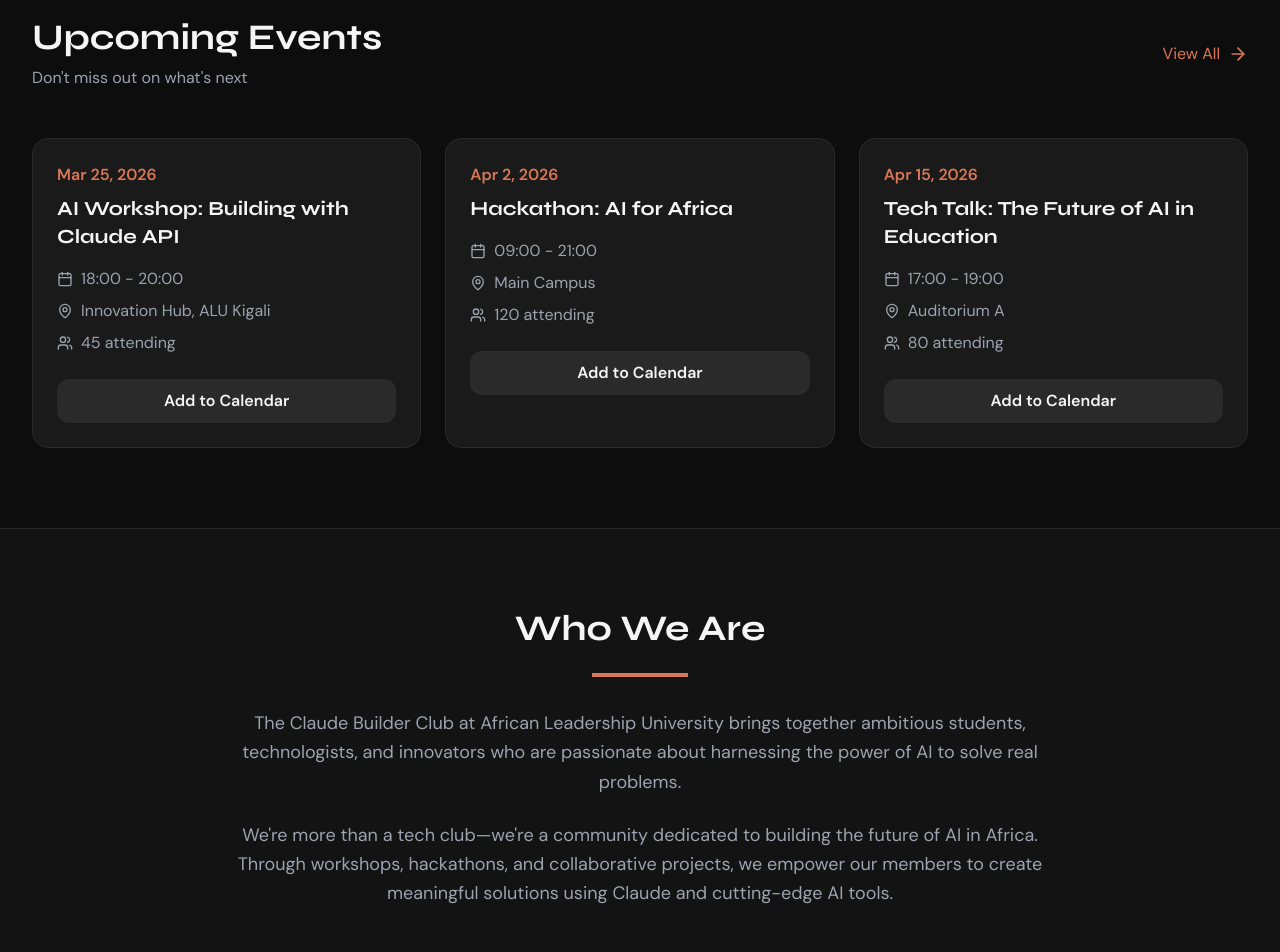
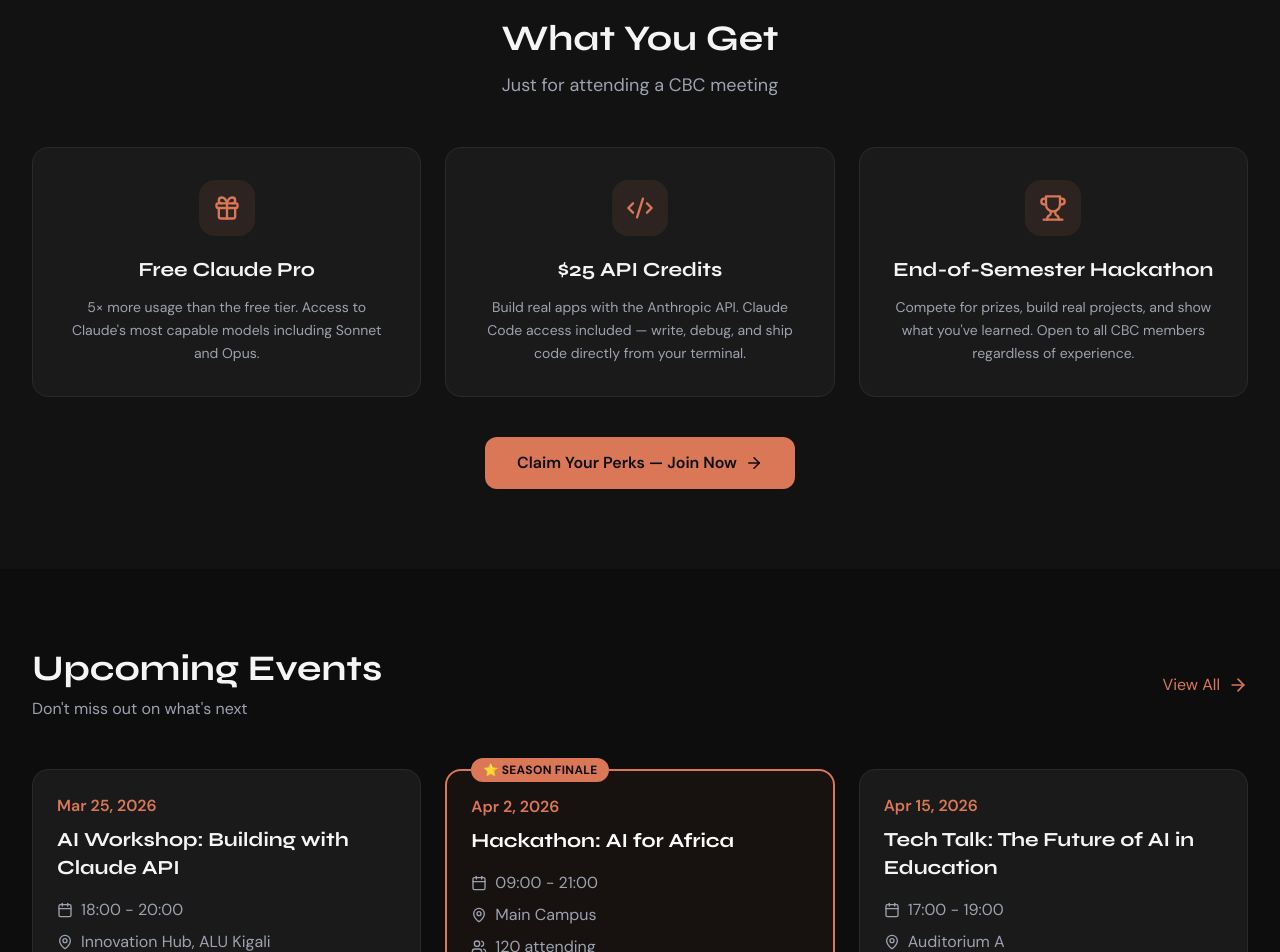
Before and after one commit to Claude-Builder-Club-ALU/cbc-website, a React (Vite) app: page / in a window 1280 px wide. Shown: the part 1280-2232 px from the top of the page. Built offline with nearby package versions, Linux system fonts and the light colour scheme.

Commit message:
feat: enhance Home page with new member perks section and event features

```diff
--- a/src/app/pages/Home.tsx
+++ b/src/app/pages/Home.tsx
@@ -1,5 +1,5 @@
 import { Link } from "react-router";
-import { ArrowRight, Calendar, MapPin, Users } from "lucide-react";
+import { ArrowRight, Calendar, MapPin, Users, Gift, Code2, Trophy, Shield, Zap, Globe } from "lucide-react";
 import { PhotoCarousel } from "../components/PhotoCarousel";
 import { TestimonialCarousel } from "../components/TestimonialCarousel";
 
@@ -12,6 +12,7 @@
       time: "18:00 - 20:00",
       location: "Innovation Hub, ALU Kigali",
       attendees: 45,
+      featured: false,
     },
     {
       id: 2,
@@ -20,6 +21,7 @@
       time: "09:00 - 21:00",
       location: "Main Campus",
       attendees: 120,
+      featured: true,
     },
     {
       id: 3,
@@ -28,11 +30,11 @@
       time: "17:00 - 19:00",
       location: "Auditorium A",
       attendees: 80,
+      featured: false,
     },
   ];
 
   const addToCalendar = (event: typeof upcomingEvents[0]) => {
-    // Generate .ics file content
     const eventDate = new Date(event.date + "T" + event.time.split(" - ")[0]);
     const endDate = new Date(event.date + "T" + event.time.split(" - ")[1]);
 
@@ -58,9 +60,8 @@
 
   return (
     <div>
-      {/* Hero Section */}
+      {/* ── Hero ──────────────────────────────────────────────────────────────── */}
       <section className="relative min-h-[90vh] flex items-center justify-center overflow-hidden">
-        {/* Background gradient */}
         <div className="absolute inset-0 bg-gradient-to-b from-[#D97757]/5 via-transparent to-transparent"></div>
 
         <div className="relative z-10 max-w-7xl mx-auto px-4 sm:px-6 lg:px-8 py-20 text-center">
@@ -75,19 +76,22 @@
             </div>
           </div>
 
-          {/* Headline */}
+          {/* "All majors welcome" badge */}
+          <div className="inline-flex items-center gap-2 bg-[#D97757]/10 border border-[#D97757]/30 text-[#D97757] text-sm font-medium px-4 py-1.5 rounded-full mb-8">
+            <span className="w-2 h-2 rounded-full bg-[#D97757] animate-pulse"></span>
+            Open to all majors · No coding experience required
+          </div>
+
           <h1 className="text-5xl sm:text-6xl lg:text-7xl font-bold mb-6 leading-tight">
             Build the future.
             <br />
             <span className="text-[#D97757]">With AI.</span>
           </h1>
 
-          {/* Subtext */}
           <p className="text-xl sm:text-2xl text-[#9CA3AF] max-w-3xl mx-auto mb-12 leading-relaxed">
             Join the Claude Builder Club at African Leadership University. Where tech meets African excellence.
           </p>
 
-          {/* CTAs */}
           <div className="flex flex-col sm:flex-row items-center justify-center gap-4">
             <a
               href="https://www.jotform.com/253555944387168"
@@ -107,17 +111,73 @@
           </div>
         </div>
 
-        {/* Decorative elements */}
         <div className="absolute top-20 left-10 w-72 h-72 bg-[#D97757]/10 rounded-full blur-3xl"></div>
         <div className="absolute bottom-20 right-10 w-96 h-96 bg-[#D97757]/5 rounded-full blur-3xl"></div>
       </section>
 
-      {/* Photo Carousel */}
+      {/* ── Photo Carousel ────────────────────────────────────────────────────── */}
       <section className="py-16 border-t border-[#2A2A2A]">
         <PhotoCarousel />
       </section>
 
-      {/* Upcoming Events */}
+      {/* ── Member Perks ─────────────────────────────────────────────────────── */}
+      <section className="py-20 border-t border-[#2A2A2A] bg-[#1A1A1A]/40">
+        <div className="max-w-7xl mx-auto px-4 sm:px-6 lg:px-8">
+          <div className="text-center mb-12">
+            <h2 className="text-4xl font-bold mb-3">What You Get</h2>
+            <p className="text-[#9CA3AF] text-lg">Just for attending a CBC meeting</p>
+          </div>
+
+          <div className="grid grid-cols-1 md:grid-cols-3 gap-6">
+            {/* Perk 1 — Claude Pro */}
+            <div className="bg-[#1A1A1A] border border-[#2A2A2A] rounded-2xl p-8 hover:border-[#D97757]/50 transition-all group text-center">
+              <div className="w-14 h-14 bg-[#D97757]/10 rounded-2xl flex items-center justify-center mx-auto mb-5 group-hover:bg-[#D97757]/20 transition-colors">
+                <Gift size={28} className="text-[#D97757]" />
+              </div>
+              <h3 className="text-xl font-bold mb-3">Free Claude Pro</h3>
+              <p className="text-[#9CA3AF] leading-relaxed text-sm">
+                5× more usage than the free tier. Access to Claude's most capable models including Sonnet and Opus.
+              </p>
+            </div>
+
+            {/* Perk 2 — API Credits */}
+            <div className="bg-[#1A1A1A] border border-[#2A2A2A] rounded-2xl p-8 hover:border-[#D97757]/50 transition-all group text-center">
+              <div className="w-14 h-14 bg-[#D97757]/10 rounded-2xl flex items-center justify-center mx-auto mb-5 group-hover:bg-[#D97757]/20 transition-colors">
+                <Code2 size={28} className="text-[#D97757]" />
+              </div>
+              <h3 className="text-xl font-bold mb-3">$25 API Credits</h3>
+              <p className="text-[#9CA3AF] leading-relaxed text-sm">
+                Build real apps with the Anthropic API. Claude Code access included — write, debug, and ship code directly from your terminal.
+              </p>
+            </div>
+
+            {/* Perk 3 — Hackathon */}
+            <div className="bg-[#1A1A1A] border border-[#2A2A2A] rounded-2xl p-8 hover:border-[#D97757]/50 transition-all group text-center">
+              <div className="w-14 h-14 bg-[#D97757]/10 rounded-2xl flex items-center justify-center mx-auto mb-5 group-hover:bg-[#D97757]/20 transition-colors">
+                <Trophy size={28} className="text-[#D97757]" />
+              </div>
+              <h3 className="text-xl font-bold mb-3">End-of-Semester Hackathon</h3>
+              <p className="text-[#9CA3AF] leading-relaxed text-sm">
+                Compete for prizes, build real projects, and show what you've learned. Open to all CBC members regardless of experience.
+              </p>
+            </div>
+          </div>
+
+          <div className="text-center mt-10">
+            <a
+              href="https://www.jotform.com/253555944387168"
+              target="_blank"
+              rel="noopener noreferrer"
+              className="inline-flex items-center gap-2 bg-[#D97757] text-[#0D0D0D] px-8 py-3.5 rounded-xl font-semibold hover:bg-[#E08967] transition-all hover:shadow-lg hover:shadow-[#D97757]/30"
+            >
+              Claim Your Perks — Join Now
+              <ArrowRight size={18} />
+            </a>
+          </div>
+        </div>
+      </section>
+
+      {/* ── Upcoming Events ───────────────────────────────────────────────────── */}
       <section className="py-20 max-w-7xl mx-auto px-4 sm:px-6 lg:px-8">
         <div className="flex items-center justify-between mb-12">
           <div>
@@ -137,8 +197,20 @@
           {upcomingEvents.map((event) => (
             <div
               key={event.id}
-              className="bg-[#1A1A1A] border border-[#2A2A2A] rounded-2xl p-6 hover:border-[#D97757] transition-all group"
+              className={`rounded-2xl p-6 transition-all group relative ${
+                event.featured
+                  ? "bg-[#D97757]/5 border-2 border-[#D97757] hover:border-[#E08967]"
+                  : "bg-[#1A1A1A] border border-[#2A2A2A] hover:border-[#D97757]"
+              }`}
             >
+              {event.featured && (
+                <div className="absolute -top-3.5 left-6">
+                  <span className="bg-[#D97757] text-[#0D0D0D] text-xs font-bold px-3 py-1 rounded-full tracking-wide uppercase">
+                    ⭐ Season Finale
+                  </span>
+                </div>
+              )}
+
               <div className="text-[#D97757] font-semibold mb-2">
                 {new Date(event.date).toLocaleDateString("en-US", {
                   month: "short",
@@ -146,7 +218,7 @@
                   year: "numeric",
                 })}
               </div>
-              <h3 className="text-xl font-bold mb-4 group-hover:text-[#D97757] transition-colors">
+              <h3 className={`text-xl font-bold mb-4 transition-colors ${event.featured ? "text-white" : "group-hover:text-[#D97757]"}`}>
                 {event.title}
               </h3>
               <div className="space-y-2 text-[#9CA3AF] mb-6">
@@ -165,7 +237,11 @@
               </div>
               <button
                 onClick={() => addToCalendar(event)}
-                className="w-full bg-[#2A2A2A] text-[#F5F5F5] py-2.5 rounded-xl hover:bg-[#D97757] hover:text-[#0D0D0D] transition-all font-semibold"
+                className={`w-full py-2.5 rounded-xl font-semibold transition-all ${
+                  event.featured
+                    ? "bg-[#D97757] text-[#0D0D0D] hover:bg-[#E08967]"
+                    : "bg-[#2A2A2A] text-[#F5F5F5] hover:bg-[#D97757] hover:text-[#0D0D0D]"
+                }`}
               >
                 Add to Calendar
               </button>
@@ -182,22 +258,81 @@
         </Link>
       </section>
 
-      {/* Who We Are */}
+      {/* ── Who We Are ───────────────────────────────────────────────────────── */}
       <section className="py-20 bg-[#1A1A1A]/50 border-y border-[#2A2A2A]">
-        <div className="max-w-4xl mx-auto px-4 sm:px-6 lg:px-8 text-center">
+        <div className="max-w-5xl mx-auto px-4 sm:px-6 lg:px-8 text-center">
           <h2 className="text-4xl font-bold mb-6">Who We Are</h2>
           <div className="h-1 w-24 bg-[#D97757] mx-auto mb-8"></div>
-          <p className="text-lg text-[#9CA3AF] leading-relaxed mb-6">
-            The Claude Builder Club at African Leadership University brings together ambitious students, technologists, and innovators who are passionate about harnessing the power of AI to solve real problems.
+
+          <p className="text-lg text-[#9CA3AF] leading-relaxed mb-4">
+            The Claude Builder Club at ALU is an inclusive community for students interested in exploring AI development, developing technical skills, and learning about the benefits and risks of AI.
           </p>
-          <p className="text-lg text-[#9CA3AF] leading-relaxed">
-            We're more than a tech club—we're a community dedicated to building the future of AI in Africa. Through workshops, hackathons, and collaborative projects, we empower our members to create meaningful solutions using Claude and cutting-edge AI tools.
+          <p className="text-lg text-[#9CA3AF] leading-relaxed mb-14">
+            We don't just get answers from AI — <span className="text-white font-medium">we build AI-assisted solutions</span>. We teach students not just <em>how</em> to use Claude, but <em>when</em> and <em>why</em>. Through workshops, hackathons, and collaborative projects, members tackle real problems in health, education, and economic opportunity.
           </p>
+
+          {/* 4 Values */}
+          <div className="grid grid-cols-1 sm:grid-cols-2 lg:grid-cols-4 gap-4">
+            {[
+              { emoji: "✅", title: "All are welcome", desc: "No CS degree needed. Any major, any skill level." },
+              { emoji: "📚", title: "Continuous learners", desc: "Whether you've never coded or shipped apps for years — there's always more to learn." },
+              { emoji: "💡", title: "Foster creativity", desc: "Build solutions for anything that sparks your interest." },
+              { emoji: "🤝", title: "Fun & engaging", desc: "Connect with peers, learn from guest speakers, and enjoy the community." },
+            ].map((v) => (
+              <div key={v.title} className="bg-[#1A1A1A] border border-[#2A2A2A] rounded-2xl p-6 hover:border-[#D97757]/40 transition-all">
+                <div className="text-3xl mb-3">{v.emoji}</div>
+                <h4 className="font-bold text-white mb-2">{v.title}</h4>
+                <p className="text-[#9CA3AF] text-sm leading-relaxed">{v.desc}</p>
+              </div>
+            ))}
+          </div>
         </div>
       </section>
 
-      {/* Testimonials */}
-      <section className="py-20">
+      {/* ── Why Claude? ──────────────────────────────────────────────────────── */}
+      <section className="py-20 max-w-7xl mx-auto px-4 sm:px-6 lg:px-8">
+        <div className="text-center mb-12">
+          <h2 className="text-4xl font-bold mb-3">Why Claude?</h2>
+          <p className="text-[#9CA3AF] text-lg max-w-2xl mx-auto">
+            Not all AI tools are built the same. Here's why we build with Claude.
+          </p>
+        </div>
+
+        <div className="grid grid-cols-1 md:grid-cols-3 gap-6">
+          <div className="bg-[#1A1A1A] border border-[#2A2A2A] rounded-2xl p-8 hover:border-[#D97757]/50 transition-all">
+            <div className="w-12 h-12 bg-[#D97757]/10 rounded-xl flex items-center justify-center mb-5">
+              <Shield size={24} className="text-[#D97757]" />
+            </div>
+            <h3 className="text-xl font-bold mb-3">Safety-First</h3>
+            <p className="text-[#9CA3AF] text-sm leading-relaxed">
+              Built by Anthropic with Constitutional AI — designed to be helpful, harmless, and honest. Claude is engineered to be transparent about what it doesn't know.
+            </p>
+          </div>
+
+          <div className="bg-[#1A1A1A] border border-[#2A2A2A] rounded-2xl p-8 hover:border-[#D97757]/50 transition-all">
+            <div className="w-12 h-12 bg-[#D97757]/10 rounded-xl flex items-center justify-center mb-5">
+              <Zap size={24} className="text-[#D97757]" />
+            </div>
+            <h3 className="text-xl font-bold mb-3">Built for Builders</h3>
+            <p className="text-[#9CA3AF] text-sm leading-relaxed">
+              Claude Code lets you delegate complex coding tasks from your terminal. From architecture to deployment — Claude accelerates every step of the software development lifecycle.
+            </p>
+          </div>
+
+          <div className="bg-[#1A1A1A] border border-[#2A2A2A] rounded-2xl p-8 hover:border-[#D97757]/50 transition-all">
+            <div className="w-12 h-12 bg-[#D97757]/10 rounded-xl flex items-center justify-center mb-5">
+              <Globe size={24} className="text-[#D97757]" />
+            </div>
+            <h3 className="text-xl font-bold mb-3">Built for Africa</h3>
+            <p className="text-[#9CA3AF] text-sm leading-relaxed">
+              We challenge members to build solutions for health, education, climate, and economic opportunity. The problems that matter most in Africa deserve the best AI tools.
+            </p>
+          </div>
+        </div>
+      </section>
+
+      {/* ── Testimonials ─────────────────────────────────────────────────────── */}
+      <section className="py-20 border-t border-[#2A2A2A]">
         <div className="max-w-7xl mx-auto px-4 sm:px-6 lg:px-8">
           <h2 className="text-4xl font-bold text-center mb-12">What Our Members Say</h2>
           <TestimonialCarousel />
```
